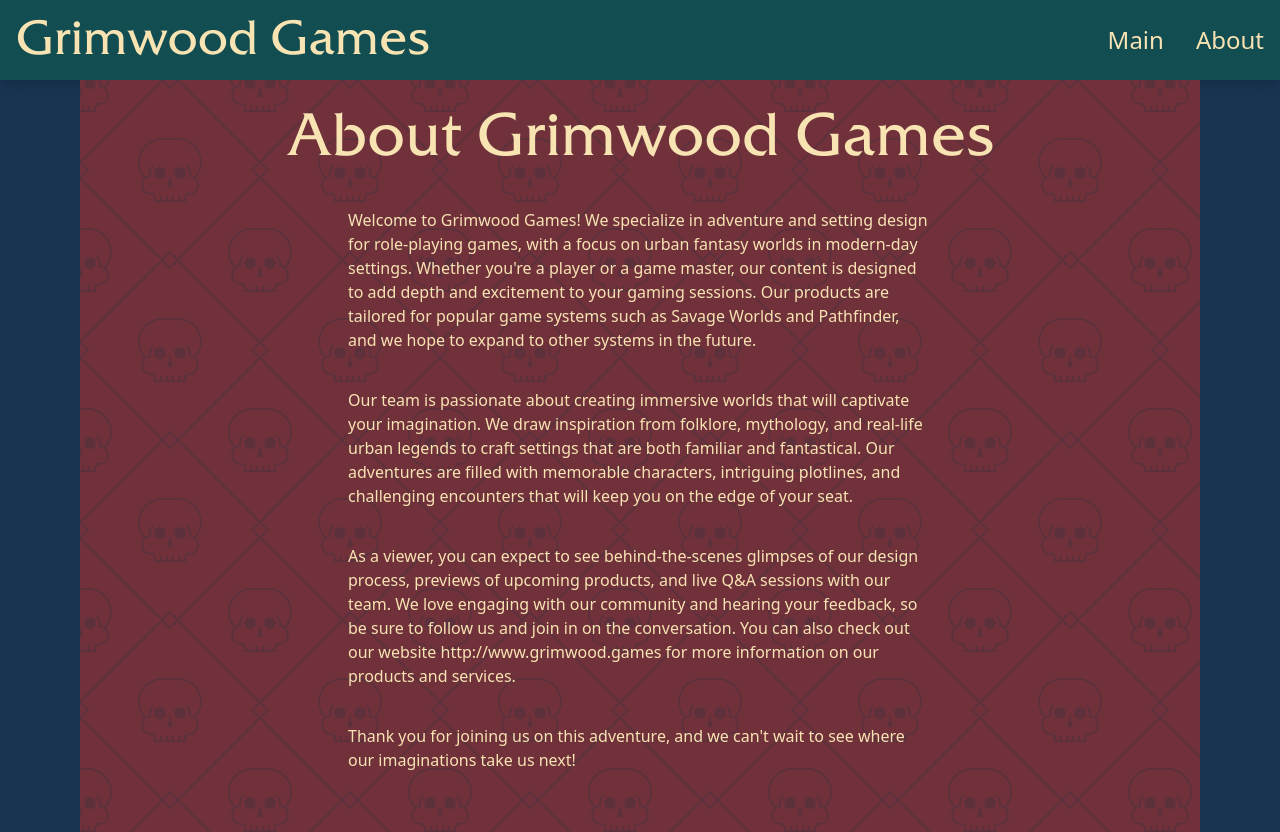
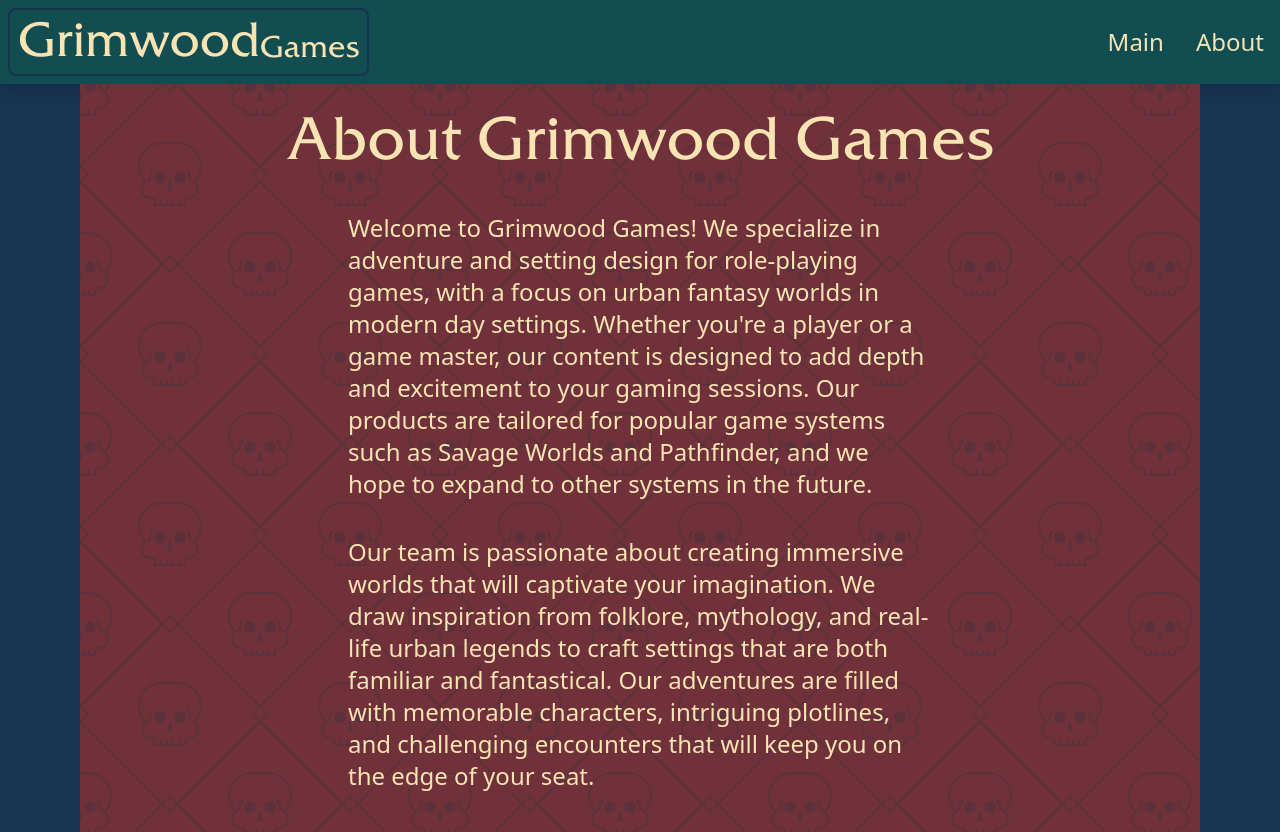
Before and after one commit to professorx00/grimwood.games, a Nuxt app: page /about in a window 1280 px wide. Shown: the top 832 px of the page. Built offline with nearby package versions, Linux system fonts and the light colour scheme.

Commit message:
Fixed An issue for deployment

```diff
--- a/components/Footer.vue
+++ b/components/Footer.vue
@@ -11,6 +11,7 @@
             </div>
         </div>
         <div class="w-[50%] flex justify-center items-center text-center">
+            <h1 class="m-0 text-3xl">MADE FOR</h1>
             <img src="~/assets/images/SW_LOGO_SWAG_300x184.png" />
         </div>
     </div>
--- a/components/NavBar.vue
+++ b/components/NavBar.vue
@@ -1,7 +1,7 @@
 <template>
     <div class="flex flex-row justify-between items-center bg-DarkGreen shadow-lg min-h-[8ch]">
-        <div class="flex p-2 m-2 text-5xl">
-            <h1>Grimwood Games</h1>
+        <div class="flex justify-center items-end p-2 m-2 text-5xl border-2 border-BlueBlack rounded-lg">
+            <h1 class="">Grimwood</h1><h2 class="text-3xl">Games</h2>
         </div>
        <div class="flex">
         <ul class="flex flex-row text-2xl">
--- a/pages/about/index.vue
+++ b/pages/about/index.vue
@@ -2,10 +2,10 @@
      <div class="mx-20 bgPage h-full min-h-[80ch] justify-center text-center items-center">
         <div class="p-7">
             <h1 class="text-6xl">About Grimwood Games</h1>
-            <div class="text-left mx-60 my-10 flex flex-col space-y-9">
-                <p>Welcome to Grimwood Games! We specialize in adventure and setting design for role-playing games, with a focus on urban fantasy worlds in modern-day settings. Whether you're a player or a game master, our content is designed to add depth and excitement to your gaming sessions. Our products are tailored for popular game systems such as Savage Worlds and Pathfinder, and we hope to expand to other systems in the future. </p>
+            <div class="text-left text-2xl mx-60 my-10 flex flex-col space-y-9">
+                <p>Welcome to Grimwood Games! We specialize in adventure and setting design for role-playing games, with a focus on urban fantasy worlds in modern day settings. Whether you're a player or a game master, our content is designed to add depth and excitement to your gaming sessions. Our products are tailored for popular game systems such as Savage Worlds and Pathfinder, and we hope to expand to other systems in the future. </p>
                 <p>Our team is passionate about creating immersive worlds that will captivate your imagination. We draw inspiration from folklore, mythology, and real-life urban legends to craft settings that are both familiar and fantastical. Our adventures are filled with memorable characters, intriguing plotlines, and challenging encounters that will keep you on the edge of your seat.</p>
-                <p>As a viewer, you can expect to see behind-the-scenes glimpses of our design process, previews of upcoming products, and live Q&A sessions with our team. We love engaging with our community and hearing your feedback, so be sure to follow us and join in on the conversation. You can also check out our website http://www.grimwood.games for more information on our products and services.</p>
+                <p>As a viewer, you can expect to see behind-the-scenes glimpses of our design process, previews of upcoming products, and live Q&A sessions with our team. We love engaging with our community and hearing your feedback, so be sure to follow us and join in on the conversation. </p>
                 <p>Thank you for joining us on this adventure, and we can't wait to see where our imaginations take us next!</p>
             </div>
         </div>
```
Also changed, not shown: package.json (+6 -2 lines).
